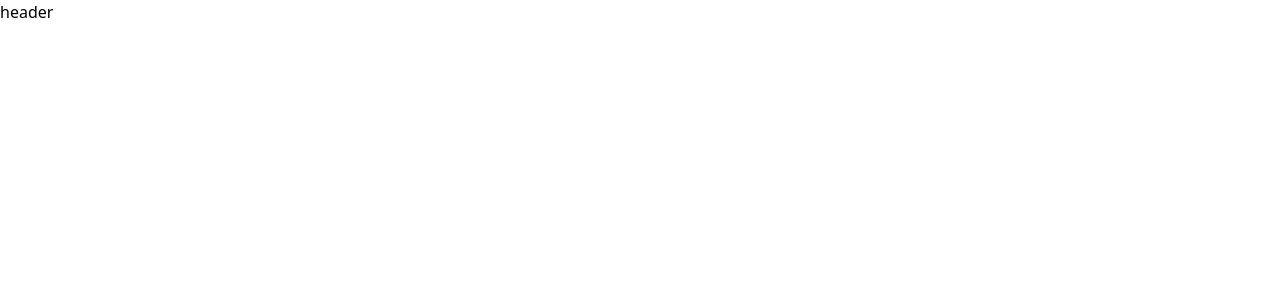
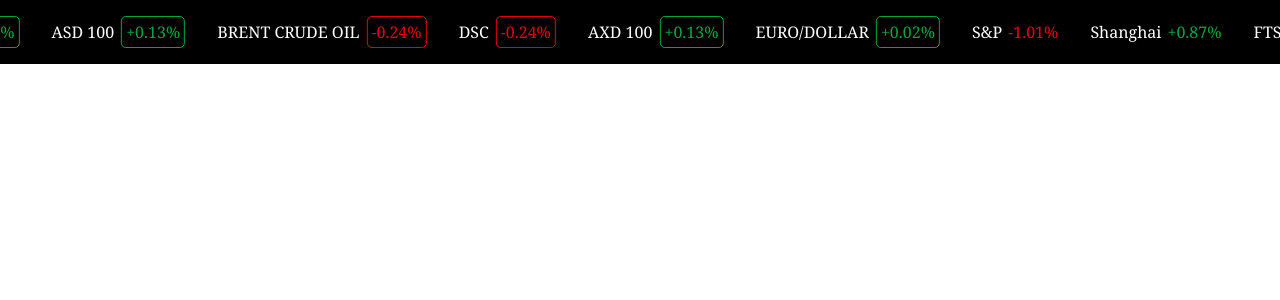
Before and after one commit to AmitSheoran-557/hustlin-hardon, a Next.js app: page / in a window 1280 px wide. Shown: the top 300 px of the page. Built offline with nearby package versions, Linux system fonts and the light colour scheme.

Commit message:
add custom heading

```diff
--- a/src/app/globals.css
+++ b/src/app/globals.css
@@ -1 +1,26 @@
+@import url('https://fonts.googleapis.com/css2?family=Noto+Serif:ital,wght@0,100..900;1,100..900&display=swap');
 @import "tailwindcss";
+
+* {
+  font-family: "Noto Serif", sans-serif;
+}
+
+@keyframes marquee {
+  0% {
+    transform: translateX(0);
+  }
+
+  100% {
+    transform: translateX(-30%);
+  }
+}
+
+.animate-marquee {
+  display: flex;
+  animation: marquee 10s linear infinite;
+  width: fit-content;
+}
+
+.whitespace-nowrap {
+  white-space: nowrap;
+}
--- /dev/null
+++ b/src/components/common/CustomHeading.jsx
@@ -0,0 +1,9 @@
+import React from 'react'
+
+const CustomHeading = ({ title, customClass }) => {
+    return (
+        <h2 className={`xl:text-[80px] lg:text-[60px] md:text-[50px] text-[40px] !leading-[104%] shadow-[2px_2px_1px_0px_#FFFFFF52_inset] shadow-[2px_2px_4px_0px_#00000040] ${customClass}`}>{title}</h2>
+    )
+}
+
+export default CustomHeading
--- /dev/null
+++ b/src/components/common/Description.jsx
@@ -0,0 +1,9 @@
+import React from 'react'
+
+const Description = ({ title, customClass }) => {
+    return (
+        <p className={`lg:text-base text-sm leading-[100%] text-black ${customClass}`}>{title}</p>
+    )
+}
+
+export default Description
--- a/src/components/common/Header.jsx
+++ b/src/components/common/Header.jsx
@@ -1,11 +1,40 @@
 import React from 'react'
 
 const Header = () => {
-  return (
-    <div>
-      header
-    </div>
-  )
+    const MARKET_DATA_LIST = [
+        { name: 'S&P', change: '-1.01%', color: 'text-red-600' },
+        { name: 'Shanghai', change: '+0.87%', color: 'text-green-600' },
+        { name: 'FTSE 100', change: '+0.13%', color: 'text-green-600' },
+        { name: 'ASD 100', change: '+0.13%', color: 'text-green-600' },
+        { name: 'Brent Crude Oil', change: '-0.24%', color: 'text-red-600' },
+        { name: 'DSC', change: '-0.24%', color: 'text-red-600' },
+        { name: 'AXD 100', change: '+0.13%', color: 'text-green-600' },
+        { name: 'Euro/Dollar', change: '+0.02%', color: 'text-green-600' },
+    ];
+
+    return (
+        <div className="bg-black lg:py-4 md:py-3 py-2 flex items-center overflow-hidden max-w-[1920px] mx-auto">
+            <div className="scrolling-content text-white flex animate-marquee whitespace-nowrap">
+                {MARKET_DATA_LIST.map((market, index) => (
+                    <div key={index} className="flex items-center mr-8">
+                        <span className="lg:mr-[7px] uppercase !leading-[100%] mr-1 lg:text-base text-sm">{market.name}</span>
+                        <div className={`flex items-center whitespace-nowrap bg-lightBrown text-white rounded-[73px]`}>
+                            <span className={`lg:text-base text-sm border rounded-[5px] py-[3px] px-1 ${market.color}`}>{market.change}</span>
+                        </div>
+                    </div>
+                ))}
+                {MARKET_DATA_LIST.map((market, index) => (
+                    <div key={index + '-duplicate'} className="flex items-center mr-8">
+                        <span className="lg:mr-1.5 mr-1 lg:text-base text-sm">{market.name}</span>
+                        <div className={`flex items-center whitespace-nowrap bg-lightBrown text-white rounded-[73px]`}>
+                            <span className={`lg:text-base text-sm ${market.color}`}>{market.change}</span>
+                        </div>
+                    </div>
+                ))}
+            </div>
+        </div>
+    );
+
 }
 
 export default Header
```
Also changed, not shown: package.json (+6 -4 lines), 2 other files (tests, documents, lock files or other folders).
